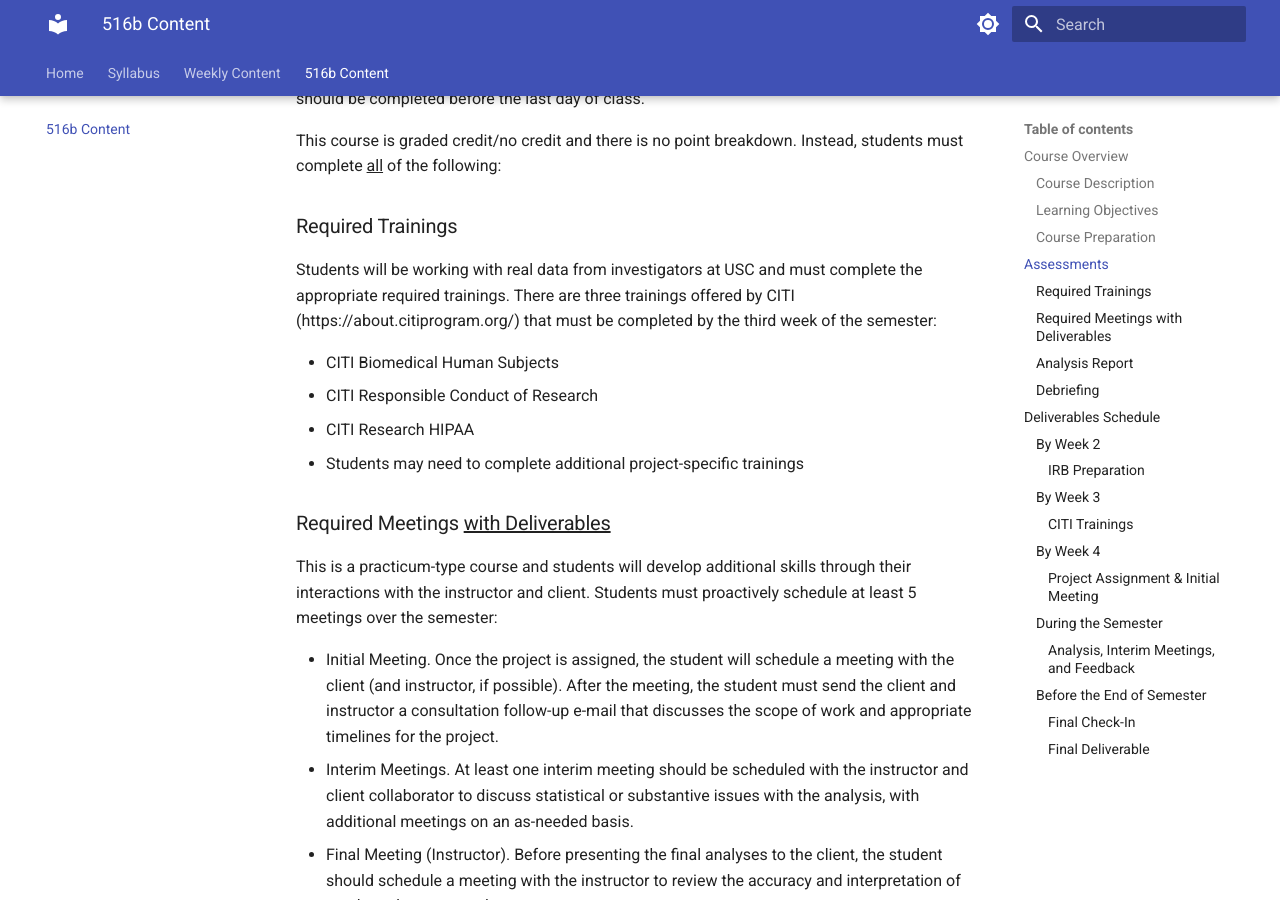
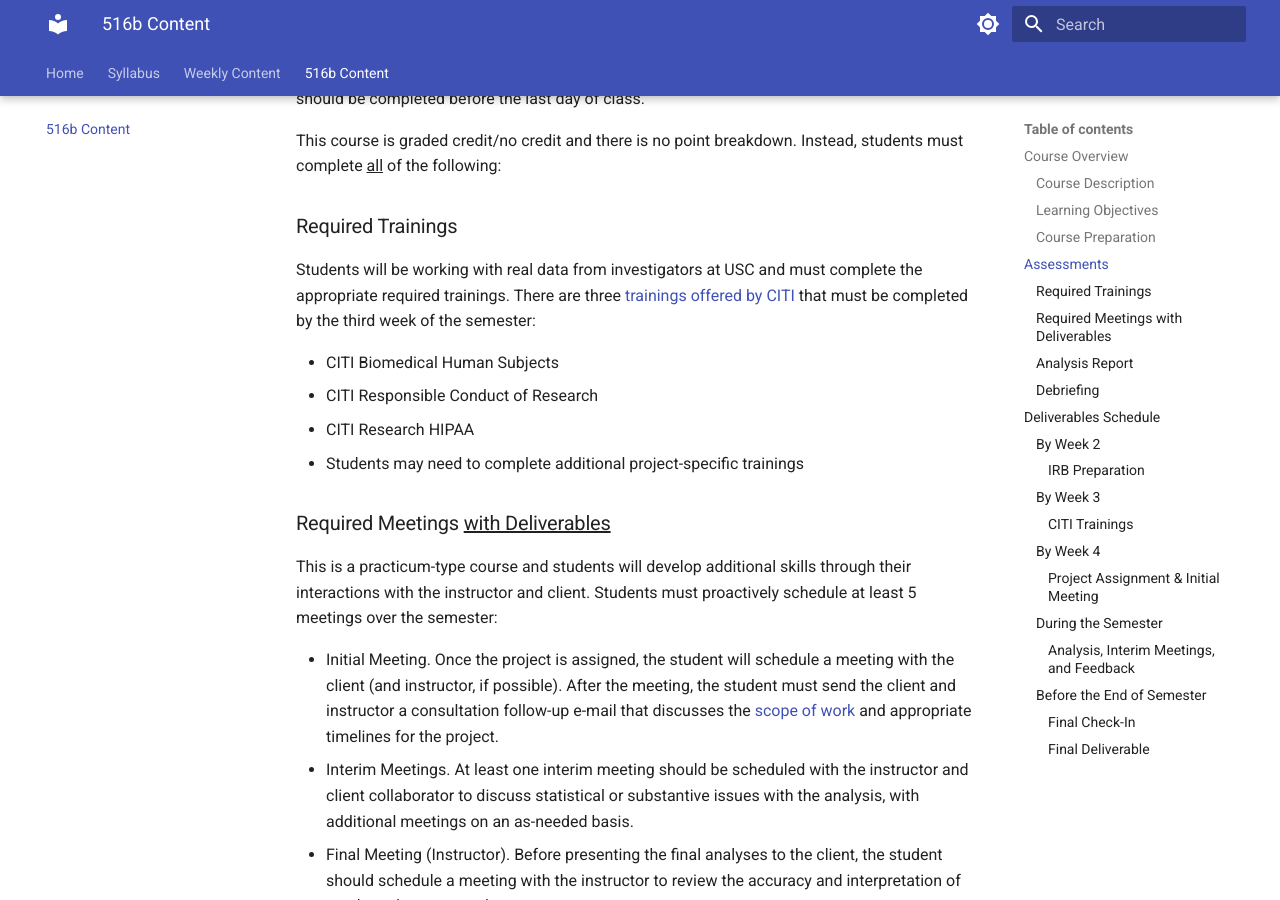
Before and after one commit to USCbiostats/PM516, an MkDocs documentation site: the page built from docs/syllabus-b.md, in a window 1280 px wide and 900 px high, scrolled down 1170 px. Built offline with MkDocs 1.6.1 and Material for MkDocs 9.7.7, drawn with Linux system fonts in a browser that asks for light colours; comment, search, counter and statistics services are not loaded; some of the changed lines change nothing that is shown.

Commit message:
PM516b Updates

```diff
--- a/docs/syllabus-b.md
+++ b/docs/syllabus-b.md
@@ -27,7 +27,7 @@ Students will each be assigned a project and will use the semester to perform st
 This course is graded credit/no credit and there is no point breakdown. Instead, students must complete <u>all</u> of the following:
 
 ### Required Trainings
-Students will be working with real data from investigators at USC and must complete the appropriate required trainings. There are three trainings offered by CITI (https://about.citiprogram.org/) that must be completed by the third week of the semester:
+Students will be working with real data from investigators at USC and must complete the appropriate required trainings. There are three [trainings offered by CITI](https://about.citiprogram.org/) that must be completed by the third week of the semester:
 
 * CITI Biomedical Human Subjects
 * CITI Responsible Conduct of Research
@@ -38,7 +38,7 @@ Students will be working with real data from investigators at USC and must compl
 
 This is a practicum-type course and students will develop additional skills through their interactions with the instructor and client. Students must proactively schedule at least 5 meetings over the semester:
 
-* Initial Meeting. Once the project is assigned, the student will schedule a meeting with the client (and instructor, if possible). After the meeting, the student must send the client and instructor a consultation follow-up e-mail that discusses the scope of work and appropriate timelines for the project.
+* Initial Meeting. Once the project is assigned, the student will schedule a meeting with the client (and instructor, if possible). After the meeting, the student must send the client and instructor a consultation follow-up e-mail that discusses the [scope of work](docs\PM516b_SOW_Template.docx) and appropriate timelines for the project.
 * Interim Meetings. At least one interim meeting should be scheduled with the instructor and client collaborator to discuss statistical or substantive issues with the analysis, with additional meetings on an as-needed basis.
 * Final Meeting (Instructor). Before presenting the final analyses to the client, the student should schedule a meeting with the instructor to review the accuracy and interpretation of results to be presented.
 * Final Meeting (client). The final meeting will be focused on presenting the analyses to the client (and instructor should be included, if possible).
@@ -48,7 +48,7 @@ An analysis report should be delivered to the client in advance of the final mee
 
 ### Debriefing
 
-By the end of the semester, students must submit documentation of the hours worked, much like a consultant would submit an invoice of their work performed. The template can be downloaded in Word format [here](PM516b_Invoice_Template.docx).
+By the end of the semester, students must submit documentation of the hours worked, much like a consultant would submit an invoice of their work performed. The template can be downloaded in Word format [here](docs\PM516b_Invoice_Template.docx).
 
 After presenting the final analysis report, the client will be sent an evaluation form for constructive feedback on the student’s performance. Students should acknowledge the receipt of this feedback. This evaluation serves as feedback to the student but will not affect their final grade in the course.
 
```
Also changed, not shown: 2 other files.
